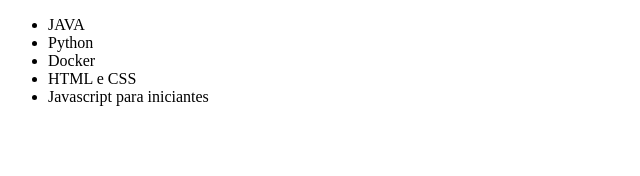
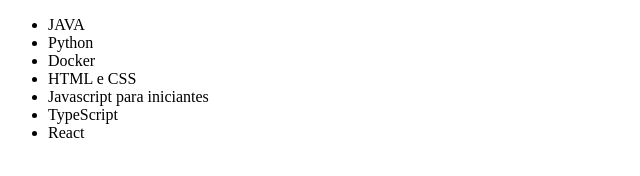
Before and after one commit to gaabrieloliver/repo-git, a plain HTML site: page projeto/index.html in a window 1280 px wide. Shown: the whole page, without its empty margins (0-640 px from the left). Drawn offline with Linux system fonts and the light colour scheme.

Commit message:
Acrescentando 2 cursos novos

```diff
--- a/projeto/index.html
+++ b/projeto/index.html
@@ -13,6 +13,8 @@
       <li>Docker</li>
       <li>HTML e CSS</li>
       <li>Javascript para iniciantes</li>
+      <li>TypeScript</li>
+      <li>React</li>
     </ul>
   </body>
 </html>
```
